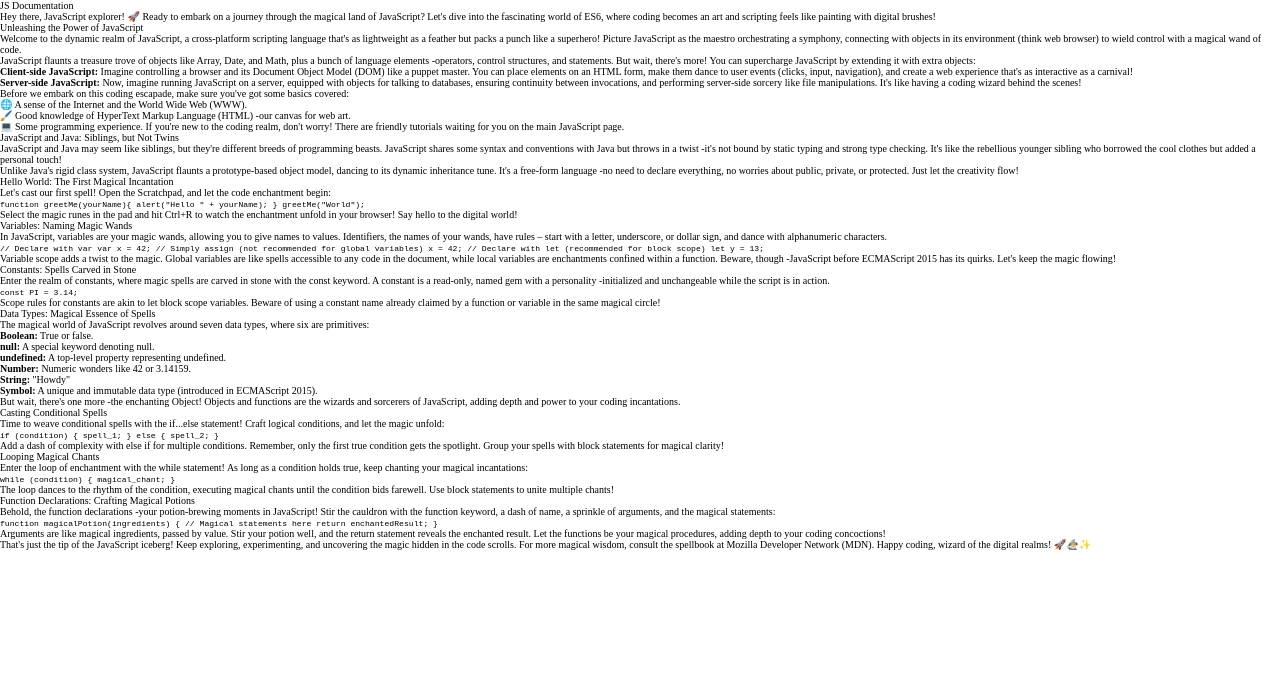
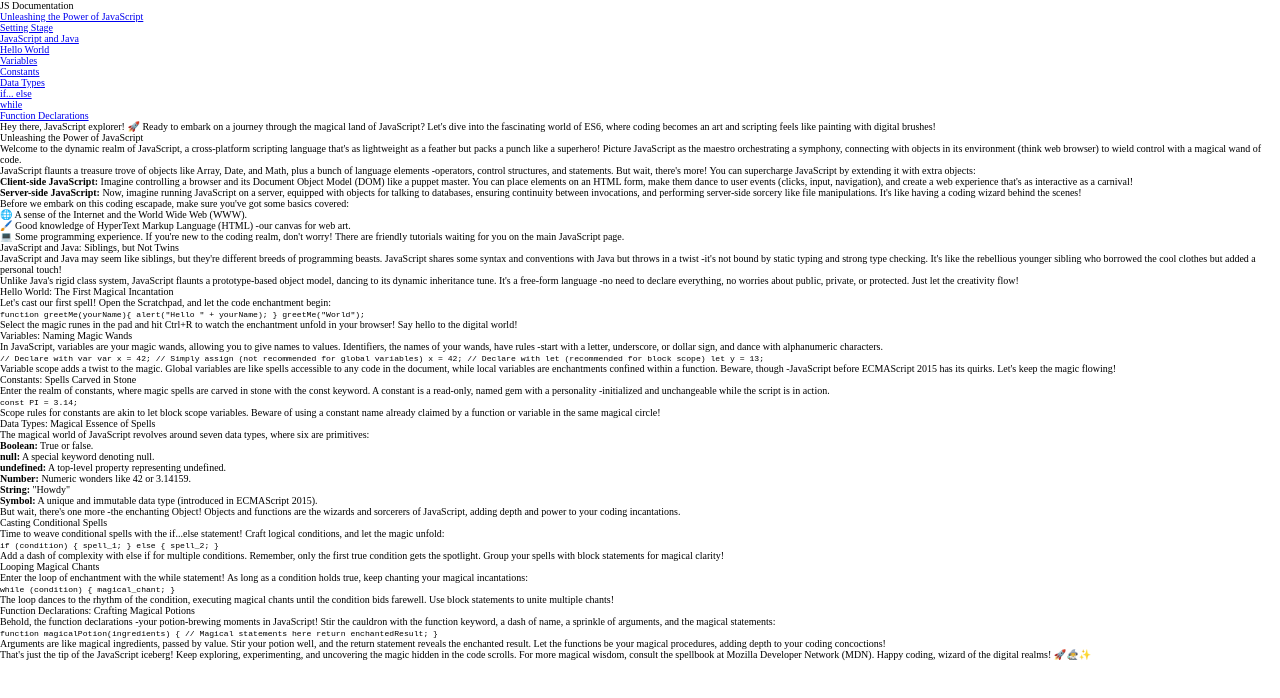
Before and after one commit to dileine/technical-documentation-page, a plain HTML site: page index.html in a window 1280 px wide. Drawn offline with Linux system fonts and the light colour scheme.

Commit message:
Add <nav> element to index

```diff
--- a/index.html
+++ b/index.html
@@ -15,6 +15,46 @@
   <body>
     <nav id="nav-bar">
       <header>JS Documentation</header>
+      <ul>
+        <li>
+          <a href="#Unleashing_the_Power_of_JavaScript"
+            >Unleashing the Power of JavaScript</a
+          >
+        </li>
+        <li>
+          <a href="#What_You_Should_Already_Know:_Setting_the_Stage"
+            >Setting Stage</a
+          >
+        </li>
+        <li>
+          <a href="#JavaScript_and_Java:_Siblings_but_Not_Twins"
+            >JavaScript and Java</a
+          >
+        </li>
+        <li>
+          <a href="#Hello_World:_The_First_Magical_Incantation">Hello World</a>
+        </li>
+        <li>
+          <a href="#Variables:_Naming_Magic_Wands">Variables</a>
+        </li>
+        <li>
+          <a href="#Constants:_Spells_Carved_in_Stone">Constants</a>
+        </li>
+        <li>
+          <a href="#Data_Types:_Magical_Essence_of_Spells">Data Types</a>
+        </li>
+        <li>
+          <a href="#Casting_Conditional_Spells">if... else</a>
+        </li>
+        <li>
+          <a href="#Looping_Magical_Chants">while</a>
+        </li>
+        <li>
+          <a href="#Function_Declarations:_Crafting_Magical_Potions"
+            >Function Declarations</a
+          >
+        </li>
+      </ul>
     </nav>
     <main id="main-doc">
       <p>
@@ -117,8 +157,8 @@
         <header>Variables: Naming Magic Wands</header>
         <p>
           In JavaScript, variables are your magic wands, allowing you to give
-          names to values. Identifiers, the names of your wands, have rules –
-          start with a letter, underscore, or dollar sign, and dance with
+          names to values. Identifiers, the names of your wands, have rules
+          -start with a letter, underscore, or dollar sign, and dance with
           alphanumeric characters.
         </p>
         <code>
```
